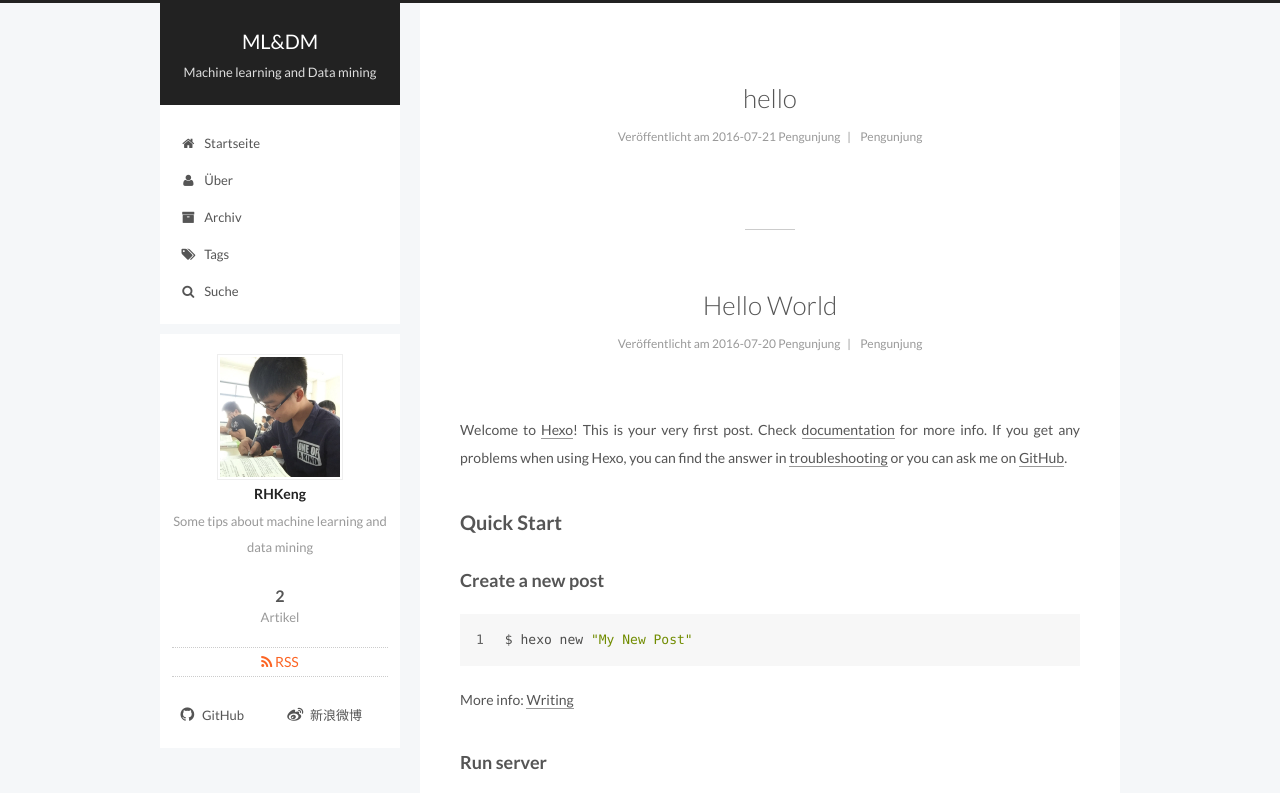
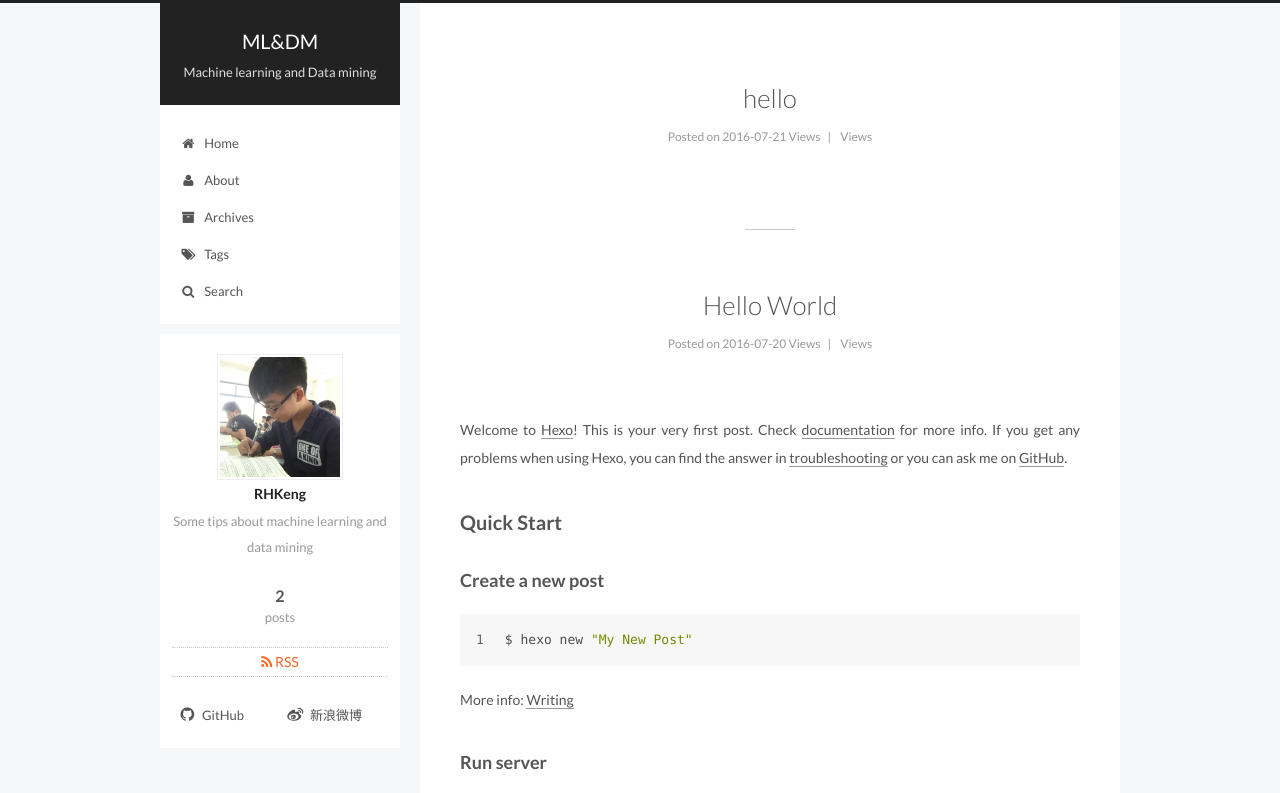
Before and after one commit to RHKeng/RHKeng.github.io, a plain HTML site: page index.html in a window 1280 px wide. Shown: the top 793 px of the page. Drawn offline with Linux system fonts and the light colour scheme; a script that the page names is missing.

Commit message:
Site updated: 2016-07-25 17:31:53

```diff
--- a/css/main.css
+++ b/css/main.css
@@ -1664,7 +1664,7 @@ pre .javascript .function {
   width: 4px;
   height: 4px;
   border-radius: 50%;
-  background: #e3ff8a;
+  background: #c3798b;
 }
 .links-of-blogroll {
   font-size: 13px;
--- a/index.html
+++ b/index.html
@@ -177,7 +177,7 @@
 
               <i class="menu-item-icon fa fa-fw fa-home"></i> <br />
 
-            Startseite
+            Home
           </a>
         </li>
 
@@ -187,7 +187,7 @@
 
               <i class="menu-item-icon fa fa-fw fa-user"></i> <br />
 
-            Über
+            About
           </a>
         </li>
 
@@ -197,7 +197,7 @@
 
               <i class="menu-item-icon fa fa-fw fa-archive"></i> <br />
 
-            Archiv
+            Archives
           </a>
         </li>
 
@@ -220,7 +220,7 @@
 
               <i class="menu-item-icon fa fa-search fa-fw"></i> <br />
 
-            Suche
+            Search
           </a>
         </li>
 
@@ -293,7 +293,7 @@
             <span class="post-meta-item-icon">
               <i class="fa fa-calendar-o"></i>
             </span>
-            <span class="post-meta-item-text">Veröffentlicht am</span>
+            <span class="post-meta-item-text">Posted on</span>
             <time itemprop="dateCreated" datetime="2016-07-21T11:53:45+08:00" content="2016-07-21">
               2016-07-21
             </time>
@@ -313,7 +313,7 @@
                <span class="post-meta-item-icon">
                  <i class="fa fa-eye"></i>
                </span>
-               <span class="post-meta-item-text">Pengunjung </span>
+               <span class="post-meta-item-text">Views </span>
                <span class="leancloud-visitors-count"></span>
               </span>
 
@@ -322,7 +322,7 @@
 
 	&nbsp; | &nbsp;
 	<span id="/2016/07/21/hello/"class="leancloud_visitors" data-flag-title="hello">
-        	 &nbsp;Pengunjung
+        	 &nbsp;Views
         	</span>
 
         </div>
@@ -400,7 +400,7 @@
             <span class="post-meta-item-icon">
               <i class="fa fa-calendar-o"></i>
             </span>
-            <span class="post-meta-item-text">Veröffentlicht am</span>
+            <span class="post-meta-item-text">Posted on</span>
             <time itemprop="dateCreated" datetime="2016-07-20T23:13:19+08:00" content="2016-07-20">
               2016-07-20
             </time>
@@ -420,7 +420,7 @@
                <span class="post-meta-item-icon">
                  <i class="fa fa-eye"></i>
                </span>
-               <span class="post-meta-item-text">Pengunjung </span>
+               <span class="post-meta-item-text">Views </span>
                <span class="leancloud-visitors-count"></span>
               </span>
 
@@ -429,7 +429,7 @@
 
 	&nbsp; | &nbsp;
 	<span id="/2016/07/20/hello-world/"class="leancloud_visitors" data-flag-title="Hello World">
-        	 &nbsp;Pengunjung
+        	 &nbsp;Views
         	</span>
 
         </div>
@@ -524,7 +524,7 @@
           <div class="site-state-item site-state-posts">
             <a href="/archives">
               <span class="site-state-item-count">2</span>
-              <span class="site-state-item-name">Artikel</span>
+              <span class="site-state-item-name">posts</span>
             </a>
           </div>
 
@@ -556,7 +556,7 @@
               </span>
 
               <span class="links-of-author-item">
-                <a href="http://weibo.com/u/3781746193/home?leftnav=1" target="_blank" title="新浪微博">
+                <a href="http://weibo.com/3781746193/profile?rightmod=1&wvr=6&mod=personinfo&is_all=1" target="_blank" title="新浪微博">
 
                     <i class="fa fa-fw fa-weibo"></i>
 
@@ -598,7 +598,7 @@
 </div>
 
 <div class="powered-by">
-  Erstellt mit  <a class="theme-link" href="http://hexo.io">Hexo</a>
+  Powered by <a class="theme-link" href="http://hexo.io">Hexo</a>
 </div>
 
 <div class="theme-info">
```
Also changed, not shown: 2016/07/20/hello-world/index.html (+12 -12 lines), 2016/07/21/hello/index.html (+13 -13 lines), about/index.html (+9 -7 lines), archives/2016/07/index.html (+9 -9 lines), archives/2016/index.html (+9 -9 lines), archives/index.html (+9 -9 lines), tags/index.html (+7 -9 lines).
